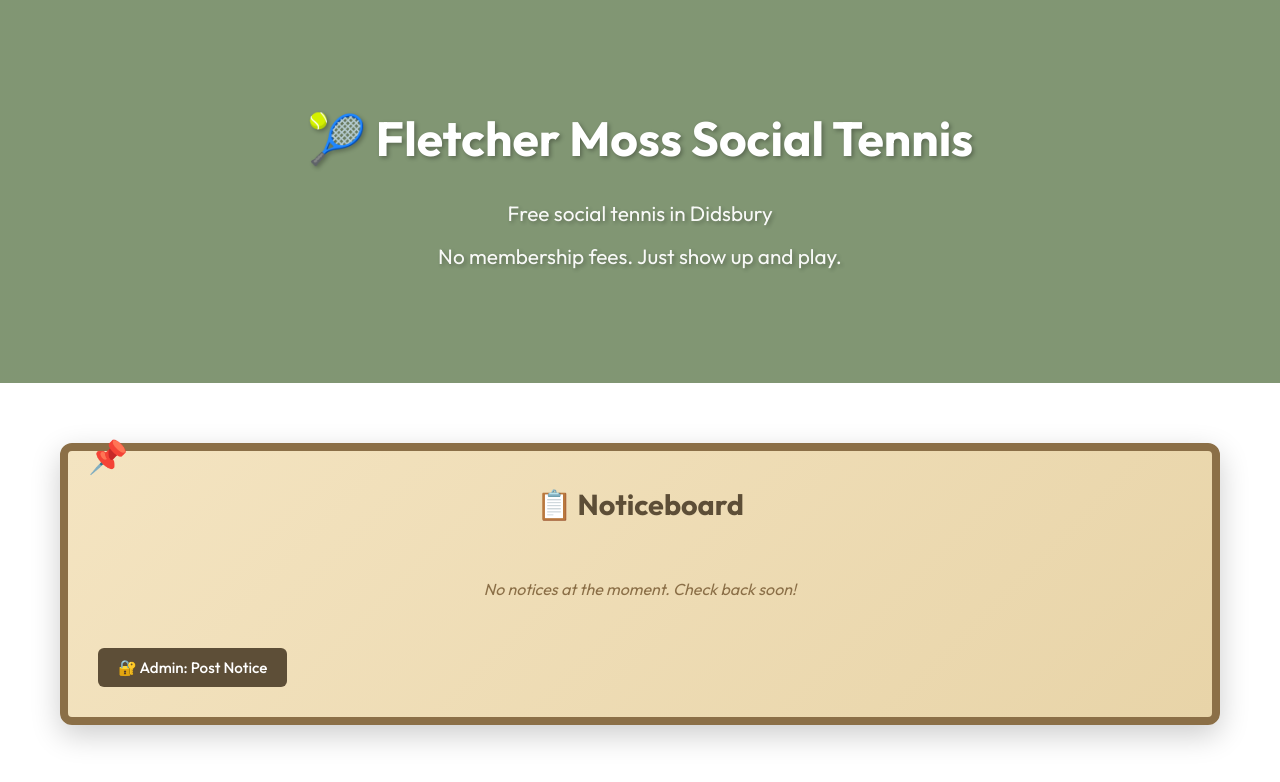
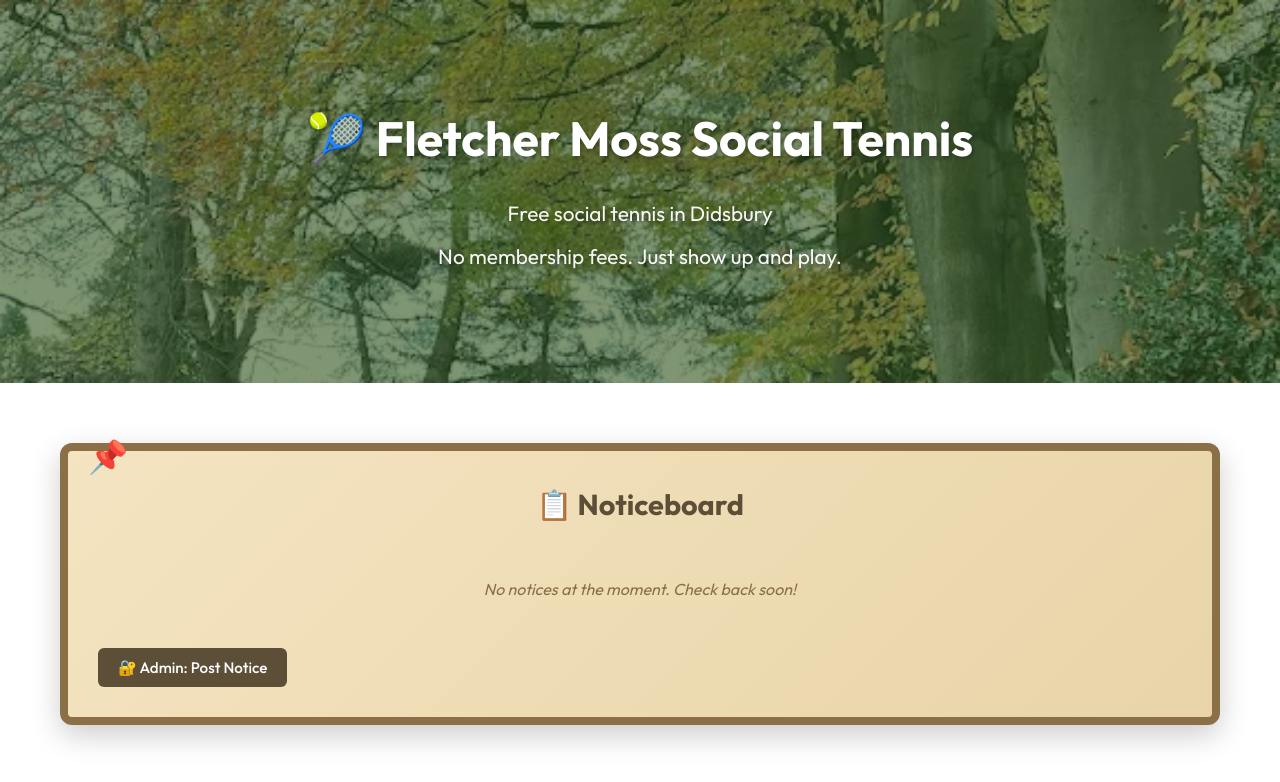
Before and after one commit to Edrits/Fletcher-Moss-Tennis, a plain HTML site: page index.html in a window 1280 px wide. Shown: the top 782 px of the page. Drawn offline with Linux system fonts and the light colour scheme.

Commit message:
imagelink

```diff
--- a/index.html
+++ b/index.html
@@ -21,7 +21,7 @@
         }
 
         .hero {
-            background: linear-gradient(rgba(45, 80, 22, 0.6), rgba(45, 80, 22, 0.6)), url('hero-autumn.jpg');
+            background: linear-gradient(rgba(45, 80, 22, 0.6), rgba(45, 80, 22, 0.6)), url('hero-autumn.jpg.jpeg');
             background-size: cover;
             background-position: center;
             background-attachment: fixed;
```
